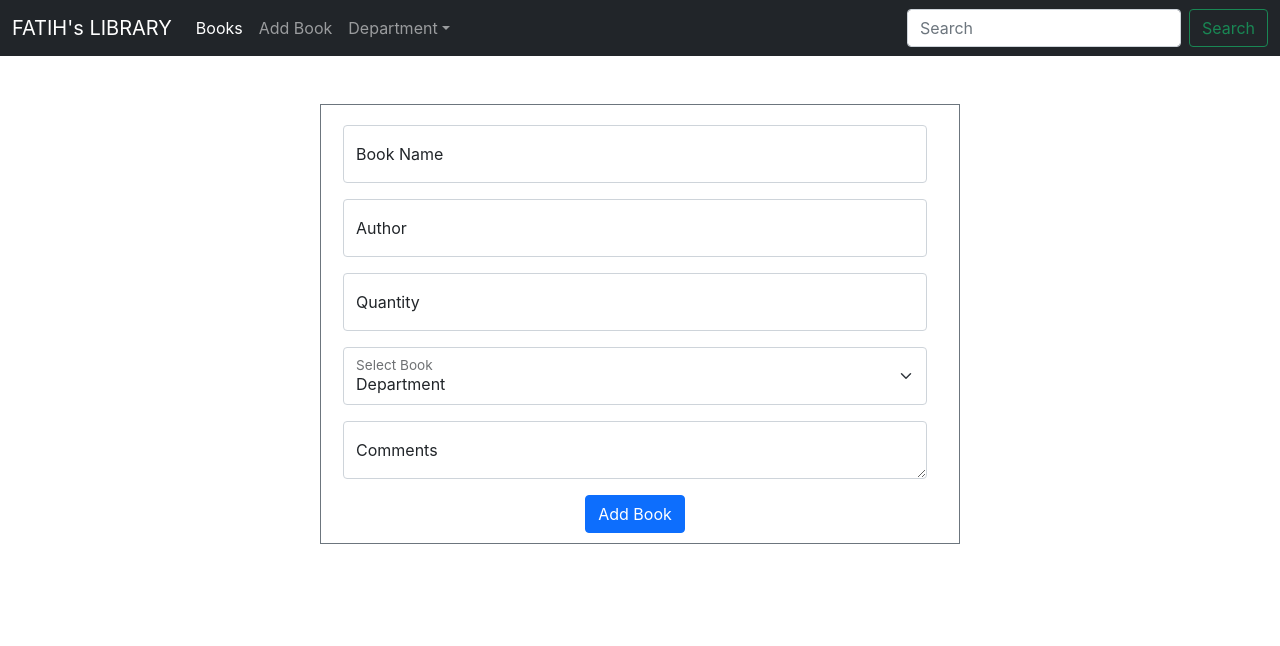
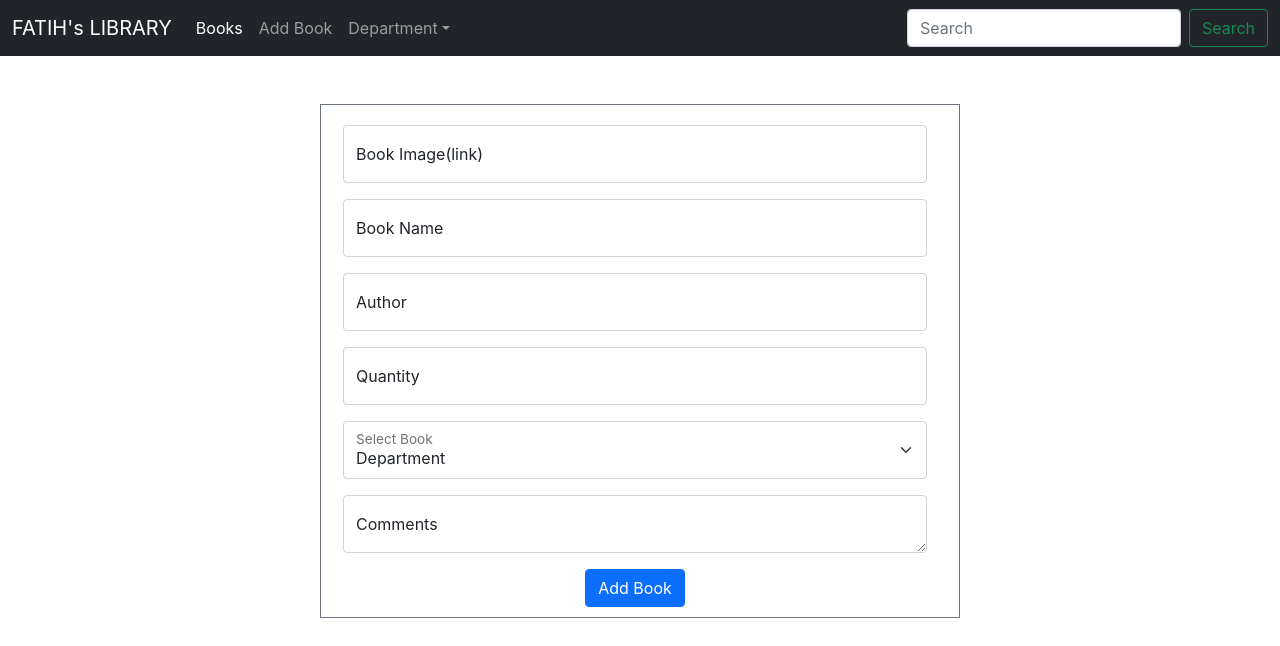
Before and after one commit to Fatihce57/MERN-Library, a React (Create React App) app in the folder client/: page /addbook in a window 1280 px wide. Shown: the top 646 px of the page. Built offline with nearby package versions, Linux system fonts and the light colour scheme; no server answers.

Commit message:
book image in book and addBook components added

```diff
--- a/client/package.json
+++ b/client/package.json
@@ -2,7 +2,7 @@
   "name": "client",
   "version": "0.1.0",
   "private": true,
-  "proxy": "http://localhost:5000",
+  "proxy": "http://localhost:3500",
   "dependencies": {
     "@testing-library/jest-dom": "^5.15.1",
     "@testing-library/react": "^11.2.7",
--- a/client/src/App.js
+++ b/client/src/App.js
@@ -13,6 +13,7 @@ import {
 function App() {
   const [books, setBooks] = useState([])
   const [book, setBook] = useState({
+    bookImage: '',
     bookName: '',
     author: '',
     quantity: '',
@@ -43,6 +44,7 @@ function App() {
   const addBook = (e) => {
     e.preventDefault()
     const newBook = {
+      bookImage: book.bookImage,
       bookName: book.bookName,
       author: book.author,
       quantity: book.quantity,
@@ -53,6 +55,7 @@ function App() {
     axios.post('/newbook', newBook)
     alert(`The Book ${book.bookName} is added`)
     setBook({
+      bookImage: '',
       bookName: '',
       author: '',
       quantity: '',
--- a/client/src/components/addBook/AddBook.js
+++ b/client/src/components/addBook/AddBook.js
@@ -6,6 +6,16 @@ export default function AddBook({ book, handleChange, addBook }) {
         <div>
             <div className="container w-50 mt-5 border border-secondary">
                 <form style={{ padding: '20px 20px 10px 10px' }}>
+                    <div className="form-floating mb-3">
+                        <input
+                            type="text" value={book.bookImage} onChange={handleChange}
+                            name="bookImage"
+                            className="form-control"
+                            id="floatingInput"
+                            placeholder="bookImage"
+                        />
+                        <label for="floatingInput">Book Image(link)</label>
+                    </div>
                     <div className="form-floating mb-3">
                         <input
                             type="text" value={book.bookName} onChange={handleChange}
@@ -50,6 +60,7 @@ export default function AddBook({ book, handleChange, addBook }) {
                             <option value="Music">Music</option>
                             <option value="Study & Teaching">Study & Teaching</option>
                             <option value="Classic">Classic</option>
+                            <option value="Classic">Other</option>
                         </select>
                         <label for="floatingSelect">Select Book</label>
                     </div>
--- a/client/src/components/books/Books.js
+++ b/client/src/components/books/Books.js
@@ -9,6 +9,7 @@ export default function Book({ books, deleteBook, lendBook, backBook }) {
                 <thead>
                     <tr>
                         <th scope="col">ID</th>
+                        <th scope="col">Book</th>
                         <th scope="col">Book Name</th>
                         <th scope="col">Author</th>
                         <th scope="col">Department</th>
@@ -22,6 +23,7 @@ export default function Book({ books, deleteBook, lendBook, backBook }) {
                         return (
                             <tr key={index}>
                                 <td>{book._id}</td>
+                                <td><img style={{widtd: '15vw', height:'10vh'}} src={book.bookImage} alt="book" /></td>
                                 <td data-toggle="tooltip" data-placement="top" title={book.comments}>{book.bookName}</td>
                                 <td>{book.author}</td>
                                 <td>{book.department}</td>
@@ -34,7 +36,6 @@ export default function Book({ books, deleteBook, lendBook, backBook }) {
                     })}
                 </tbody>
             </table>
-
         </div>
     )
 }
--- a/client/src/components/navbar/Navbar.js
+++ b/client/src/components/navbar/Navbar.js
@@ -1,4 +1,4 @@
-import {  Link} from "react-router-dom";
+import { Link } from "react-router-dom";
 import './Navbar.css'
 
 function Navbar() {
@@ -86,6 +86,14 @@ function Navbar() {
                     Classic
                   </Link>
                 </li>
+                <li>
+                  <hr className="dropdown-divider" />
+                </li>
+                <li>
+                  <Link className="dropdown-item" href="#">
+                    Other
+                  </Link>
+                </li>
               </ul>
             </li>
             <li className="nav-item"></li>
--- a/client/src/index.js
+++ b/client/src/index.js
@@ -4,8 +4,6 @@ import './index.css';
 import App from './App';
 
 ReactDOM.render(
-  <React.StrictMode>
-    <App />
-  </React.StrictMode>,
+    <App />,
   document.getElementById('root')
 );
```
Lines whose indentation alone changed are shown as unchanged.
